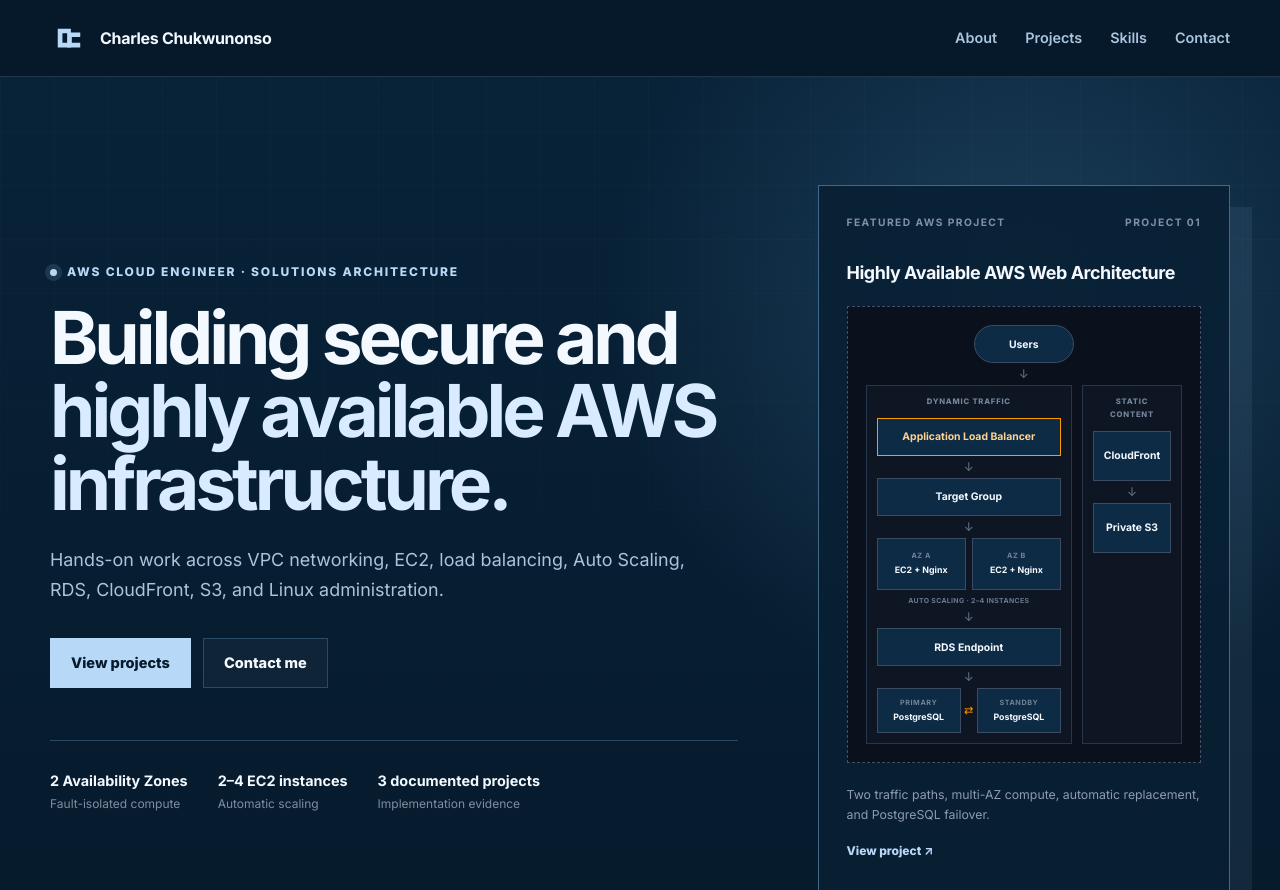
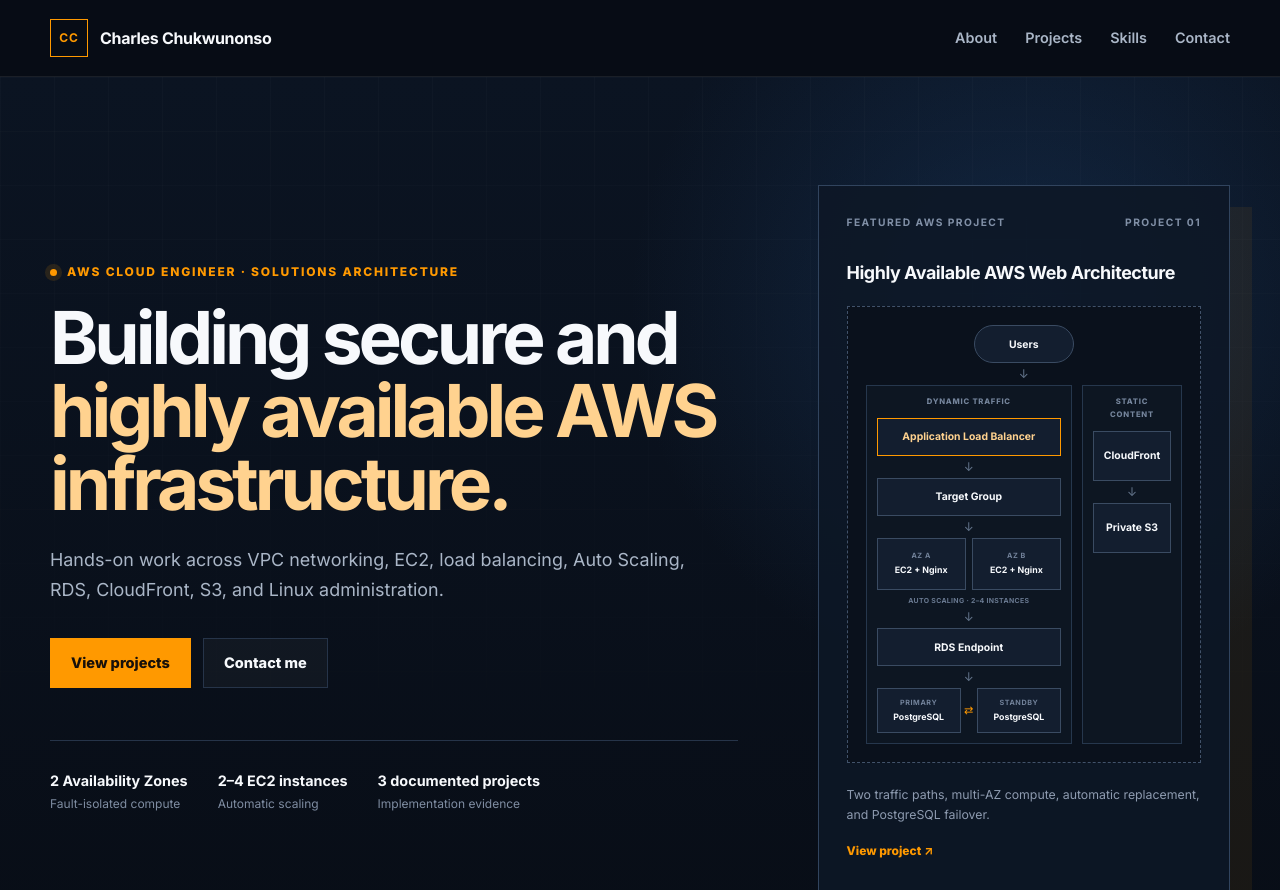
Before and after one commit to Agu-nwa/Agu-nwa, a plain HTML site: page index.html in a window 1280 px wide. Shown: the top 890 px of the page. Drawn offline with Linux system fonts and the light colour scheme.

Commit message:
Revert "Apply personal brand identity"
This reverts commit f8c49791485e51d5dcffd07b87f120de55b071aa.

```diff
--- a/index.html
+++ b/index.html
@@ -4,13 +4,12 @@
   <meta charset="UTF-8" />
   <meta name="viewport" content="width=device-width, initial-scale=1.0" />
   <meta name="description" content="Charles Chukwunonso's AWS cloud and solutions architecture portfolio." />
-  <meta name="theme-color" content="#061a2b" />
+  <meta name="theme-color" content="#0b1220" />
   <title>Charles Chukwunonso | AWS Cloud Portfolio</title>
   <link rel="preconnect" href="https://fonts.googleapis.com" />
   <link rel="preconnect" href="https://fonts.gstatic.com" crossorigin />
   <link href="https://fonts.googleapis.com/css2?family=Inter:wght@400;500;600;700;800&amp;display=swap" rel="stylesheet" />
-  <link rel="icon" href="favicon.svg" type="image/svg+xml" />
-  <link rel="stylesheet" href="style.css?v=20260904-4" />
+  <link rel="stylesheet" href="style.css?v=20260904-3" />
 </head>
 <body>
   <a class="skip-link" href="#main-content">Skip to content</a>
@@ -18,12 +17,7 @@
   <header class="site-header">
     <div class="container nav-wrap">
       <a class="brand" href="#top" aria-label="Charles Chukwunonso, home">
-        <span class="brand-mark" aria-hidden="true">
-          <svg viewBox="0 0 32 32" role="img">
-            <path d="M4 6h14v5H9v10h9v5H4z" />
-            <path d="M14 10h14v5h-9v6h9v5H14z" />
-          </svg>
-        </span>
+        <span class="brand-mark" aria-hidden="true">CC</span>
         <span>Charles Chukwunonso</span>
       </a>
       <nav aria-label="Primary navigation">
--- a/style.css
+++ b/style.css
@@ -1,15 +1,13 @@
 :root {
-  --bg: #061a2b;
-  --surface: #0a2237;
-  --surface-2: #0e2b45;
-  --text: #f4f9ff;
-  --muted: #aac4dc;
-  --line: #294b66;
-  --brand: #b8d8f8;
-  --brand-strong: #d9ecff;
+  --bg: #080d16;
+  --surface: #0e1624;
+  --surface-2: #131e2f;
+  --text: #f7f9fc;
+  --muted: #aab6c7;
+  --line: #263449;
   --accent: #ff9900;
   --accent-soft: #ffd28f;
-  --navy: #0b304c;
+  --navy: #182b49;
   --white: #ffffff;
   --max-width: 1180px;
 }
@@ -30,32 +28,30 @@
 .skip-link { position: fixed; top: 12px; left: 12px; z-index: 100; padding: 10px 14px; background: var(--white); color: #111827; transform: translateY(-150%); }
 .skip-link:focus { transform: translateY(0); }
 
-.site-header { position: sticky; top: 0; z-index: 50; border-bottom: 1px solid rgba(184,216,248,.14); background: rgba(6,26,43,.88); backdrop-filter: blur(16px); }
+.site-header { position: sticky; top: 0; z-index: 50; border-bottom: 1px solid rgba(255,255,255,.08); background: rgba(8,13,22,.86); backdrop-filter: blur(16px); }
 .nav-wrap { min-height: 76px; display: flex; align-items: center; justify-content: space-between; gap: 28px; }
 .brand { display: inline-flex; align-items: center; gap: 12px; text-decoration: none; font-weight: 700; letter-spacing: -.02em; }
-.brand-mark { width: 38px; height: 38px; display: grid; place-items: center; color: var(--brand); }
-.brand-mark svg { width: 30px; height: 30px; display: block; fill: currentColor; }
-.brand:hover .brand-mark { color: var(--brand-strong); }
+.brand-mark { width: 38px; height: 38px; display: grid; place-items: center; border: 1px solid var(--accent); color: var(--accent); font-size: .75rem; letter-spacing: .08em; }
 nav { display: flex; align-items: center; gap: 28px; }
 nav a { color: var(--muted); text-decoration: none; font-size: .9rem; font-weight: 600; transition: color .2s ease; }
-nav a:hover { color: var(--brand-strong); }
+nav a:hover { color: var(--white); }
 
-.hero { position: relative; overflow: hidden; padding: 108px 0 96px; background: radial-gradient(circle at 80% 25%, rgba(91,150,201,.25), transparent 34%), linear-gradient(180deg, #082238 0%, var(--bg) 100%); }
+.hero { position: relative; overflow: hidden; padding: 108px 0 96px; background: radial-gradient(circle at 80% 25%, rgba(32,74,126,.36), transparent 32%), linear-gradient(180deg, #0b1422 0%, var(--bg) 100%); }
 .hero::before { content: ""; position: absolute; inset: 0; opacity: .13; pointer-events: none; background-image: linear-gradient(rgba(255,255,255,.14) 1px, transparent 1px), linear-gradient(90deg, rgba(255,255,255,.14) 1px, transparent 1px); background-size: 54px 54px; mask-image: linear-gradient(to bottom, black, transparent 85%); }
 .hero-grid { position: relative; display: grid; grid-template-columns: minmax(0, 1.25fr) minmax(340px, .75fr); gap: 80px; align-items: center; }
-.eyebrow, .section-label { margin: 0 0 20px; color: var(--brand); font-size: .75rem; font-weight: 800; letter-spacing: .15em; text-transform: uppercase; }
-.status-dot { display: inline-block; width: 7px; height: 7px; margin-right: 10px; border-radius: 50%; background: var(--brand); box-shadow: 0 0 0 5px rgba(184,216,248,.12); }
+.eyebrow, .section-label { margin: 0 0 20px; color: var(--accent); font-size: .75rem; font-weight: 800; letter-spacing: .15em; text-transform: uppercase; }
+.status-dot { display: inline-block; width: 7px; height: 7px; margin-right: 10px; border-radius: 50%; background: var(--accent); box-shadow: 0 0 0 5px rgba(255,153,0,.12); }
 h1, h2, h3, p { margin-top: 0; }
 h1 { max-width: 780px; margin-bottom: 24px; font-size: clamp(3rem, 5.7vw, 5rem); line-height: 1; letter-spacing: -.055em; }
-h1 span { color: var(--brand-strong); }
+h1 span { color: var(--accent-soft); }
 h2 { max-width: 740px; margin-bottom: 24px; font-size: clamp(2.1rem, 4vw, 3.6rem); line-height: 1.08; letter-spacing: -.045em; }
 h3 { line-height: 1.25; letter-spacing: -.025em; }
 .hero-intro { max-width: 650px; color: var(--muted); font-size: 1.12rem; }
 .actions { display: flex; flex-wrap: wrap; gap: 12px; margin-top: 34px; }
 .button { min-height: 48px; display: inline-flex; align-items: center; justify-content: center; gap: 9px; padding: 12px 20px; border: 1px solid transparent; text-decoration: none; font-size: .91rem; font-weight: 750; transition: transform .2s ease, background .2s ease, border-color .2s ease; }
 .button:hover { transform: translateY(-2px); }
-.button-primary { background: var(--brand); color: #061a2b; }
-.button-primary:hover { background: var(--brand-strong); }
+.button-primary { background: var(--accent); color: #17100a; }
+.button-primary:hover { background: #ffad2f; }
 .button-secondary { border-color: var(--line); background: rgba(255,255,255,.03); }
 .button-secondary:hover { border-color: #52637b; background: rgba(255,255,255,.06); }
 .button-light { background: var(--white); color: #111827; }
@@ -64,7 +60,7 @@
 .hero-facts strong { font-size: .9rem; }
 .hero-facts span { color: #7f8da2; font-size: .75rem; }
 
-.architecture-card { padding: 28px; border: 1px solid #416987; background: rgba(8,32,52,.9); box-shadow: 22px 22px 0 rgba(184,216,248,.07); }
+.architecture-card { padding: 28px; border: 1px solid #31445e; background: rgba(13,23,38,.88); box-shadow: 22px 22px 0 rgba(255,153,0,.07); }
 .card-topline { display: flex; justify-content: space-between; margin-bottom: 30px; color: #8190a7; font-size: .64rem; font-weight: 700; letter-spacing: .14em; }
 .architecture-title { max-width: 100%; margin-bottom: 22px; font-size: clamp(1rem, 1.4vw, 1.25rem); line-height: 1.3; letter-spacing: -.025em; overflow-wrap: anywhere; }
 .cloud-frame { display: grid; justify-items: center; padding: 18px; border: 1px dashed #41526a; background: #0a111c; }
@@ -86,11 +82,11 @@
 .database-pair > span { color: var(--accent); font-size: .7rem; text-align: center; }
 .static-lane .service-node { min-height: 50px; }
 .architecture-card > p { margin: 22px 0 0; color: #8e9bb0; font-size: .77rem; line-height: 1.6; }
-.architecture-link { display: inline-block; margin-top: 16px; color: var(--brand); font-size: .75rem; font-weight: 750; text-decoration: none; }
+.architecture-link { display: inline-block; margin-top: 16px; color: var(--accent); font-size: .75rem; font-weight: 750; text-decoration: none; }
 .architecture-link:hover { text-decoration: underline; text-underline-offset: 4px; }
 
 .section { padding: 88px 0; }
-.section-muted { background: #081f33; border-block: 1px solid rgba(184,216,248,.09); }
+.section-muted { background: #0c1421; border-block: 1px solid rgba(255,255,255,.06); }
 .split-section { display: grid; grid-template-columns: .9fr 1.1fr; gap: 100px; }
 .about-copy { padding-top: 4px; color: var(--muted); font-size: 1.08rem; }
 .about-copy p:last-child { margin-bottom: 0; }
@@ -101,15 +97,15 @@
 .projects-grid { display: grid; grid-template-columns: repeat(3, minmax(0, 1fr)); gap: 18px; }
 .project-card { min-height: 530px; display: flex; flex-direction: column; justify-content: space-between; padding: 28px; border: 1px solid var(--line); background: var(--surface); transition: border-color .22s ease, transform .22s ease; }
 .project-card:hover { transform: translateY(-3px); border-color: #52627a; }
-.project-featured { background: radial-gradient(circle at 95% 8%, rgba(184,216,248,.13), transparent 34%), var(--surface); }
+.project-featured { background: radial-gradient(circle at 95% 8%, rgba(255,153,0,.13), transparent 34%), var(--surface); }
 .project-number { color: #66758b; font-size: .68rem; font-weight: 700; letter-spacing: .13em; }
-.project-kicker { margin-bottom: 10px; color: var(--brand); font-size: .7rem; font-weight: 800; letter-spacing: .13em; text-transform: uppercase; }
+.project-kicker { margin-bottom: 10px; color: var(--accent); font-size: .7rem; font-weight: 800; letter-spacing: .13em; text-transform: uppercase; }
 .project-card h3 { max-width: 490px; margin-bottom: 16px; font-size: clamp(1.35rem, 2vw, 1.8rem); }
 .project-card p:not(.project-kicker) { color: var(--muted); }
 .tags { display: flex; flex-wrap: wrap; gap: 7px; margin: 24px 0 0; padding: 0; list-style: none; }
 .tags li { padding: 5px 9px; border: 1px solid #334359; color: #b7c2d2; font-size: .68rem; font-weight: 600; }
 .text-link { width: fit-content; margin-top: 32px; color: var(--white); text-decoration: none; font-size: .82rem; font-weight: 750; }
-.text-link span { color: var(--brand); }
+.text-link span { color: var(--accent); }
 .text-link:hover { text-decoration: underline; text-underline-offset: 5px; }
 .project-links { display: flex; flex-wrap: wrap; gap: 12px 24px; margin-top: 32px; }
 .project-links .text-link { margin-top: 0; }
@@ -127,16 +123,16 @@
 
 .about-section { background: var(--navy); }
 
-.contact-section { padding: 120px 0; background: var(--brand); color: #061a2b; }
+.contact-section { padding: 120px 0; background: var(--accent); color: #15100a; }
 .contact-inner { max-width: 850px; text-align: center; }
-.contact-inner .section-label { color: #164768; }
+.contact-inner .section-label { color: #553500; }
 .contact-inner h2 { margin-inline: auto; }
-.contact-inner > p:not(.section-label) { max-width: 620px; margin: 0 auto 30px; color: #164768; }
-footer { background: #04121f; color: #89a8c2; }
+.contact-inner > p:not(.section-label) { max-width: 620px; margin: 0 auto 30px; color: #583a0c; }
+footer { background: #05080e; color: #7f8da2; }
 .footer-inner { min-height: 90px; display: flex; align-items: center; justify-content: space-between; gap: 20px; }
 .footer-inner p { margin: 0; font-size: .76rem; }
 
-a:focus-visible { outline: 3px solid var(--brand); outline-offset: 4px; }
+a:focus-visible { outline: 3px solid var(--accent); outline-offset: 4px; }
 @media (max-width: 900px) {
   .hero-grid, .split-section, .focus-grid { grid-template-columns: 1fr; gap: 55px; }
   .hero-grid { gap: 70px; }
@@ -157,7 +153,7 @@
   h1 { font-size: clamp(2.65rem, 14vw, 4rem); }
   .section { padding: 78px 0; }
   .hero-facts { gap: 22px; }
-  .architecture-card { padding: 18px; box-shadow: 10px 10px 0 rgba(184,216,248,.07); }
+  .architecture-card { padding: 18px; box-shadow: 10px 10px 0 rgba(255,153,0,.07); }
   .cloud-frame { padding: 14px; }
   .traffic-paths { grid-template-columns: 1fr; }
   .project-card, .project-featured { min-height: 420px; padding: 24px; }
```
Also changed, not shown: favicon.svg (deleted), 2 other files.
